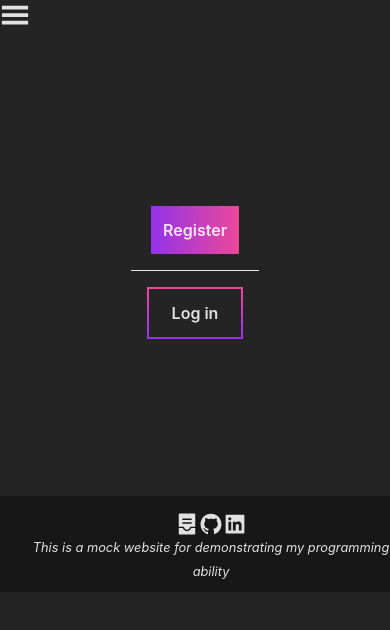
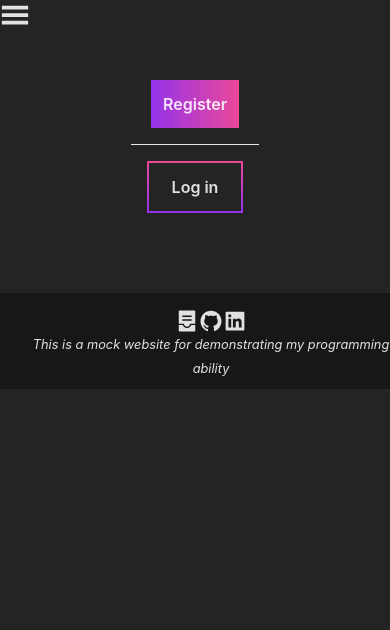
Before and after one commit to AroonSalotra/to-do-drag-n-drop, a React (Vite) app: page / in a window 390 px wide. Shown: the top 630 px of the page. Built offline with nearby package versions, Linux system fonts and the light colour scheme; no server answers.

Commit message:
fix ViewBoard spacing on mobile

```diff
--- a/src/components/Footer.jsx
+++ b/src/components/Footer.jsx
@@ -20,7 +20,7 @@ const Footer = () => {
     }, [currentUser])
 
     return (
-        <footer className="bg-neutral-900 sm:fixed bottom-0 left-0 w-screen pb-2">
+        <footer className="bg-neutral-900 sm:fixed bottom-0 left-0 w-screen pb-2 mt-20">
 
             {currentUser ? <p>Logged in as: {currentUser}</p>
                 : null}
--- a/src/components/RegisterForm.jsx
+++ b/src/components/RegisterForm.jsx
@@ -23,7 +23,7 @@ const RegisterForm = ({ userId, setUserId }) => {
             <form action=""
                 onSubmit={(e) => e.preventDefault()}
                 id="login-form"
-                className="bg-neutral-70 flex justify-center items-center my-8 h-96">
+                className="bg-neutral-70 flex justify-center items-center my-8">
 
                 {userId ? <ViewBoard />
                     :
--- a/src/components/ViewBoard.jsx
+++ b/src/components/ViewBoard.jsx
@@ -6,7 +6,7 @@ const ViewBoard = () => {
         <>
             {/* <h1>Your boards</h1> */}
 
-            <div className="flex gap-8 justify-center flex-wrap">
+            <div className="flex sm:pt-40 gap-8 justify-center flex-wrap">
 
                 <SelectBoard
                     redirect={"/board"}
```
